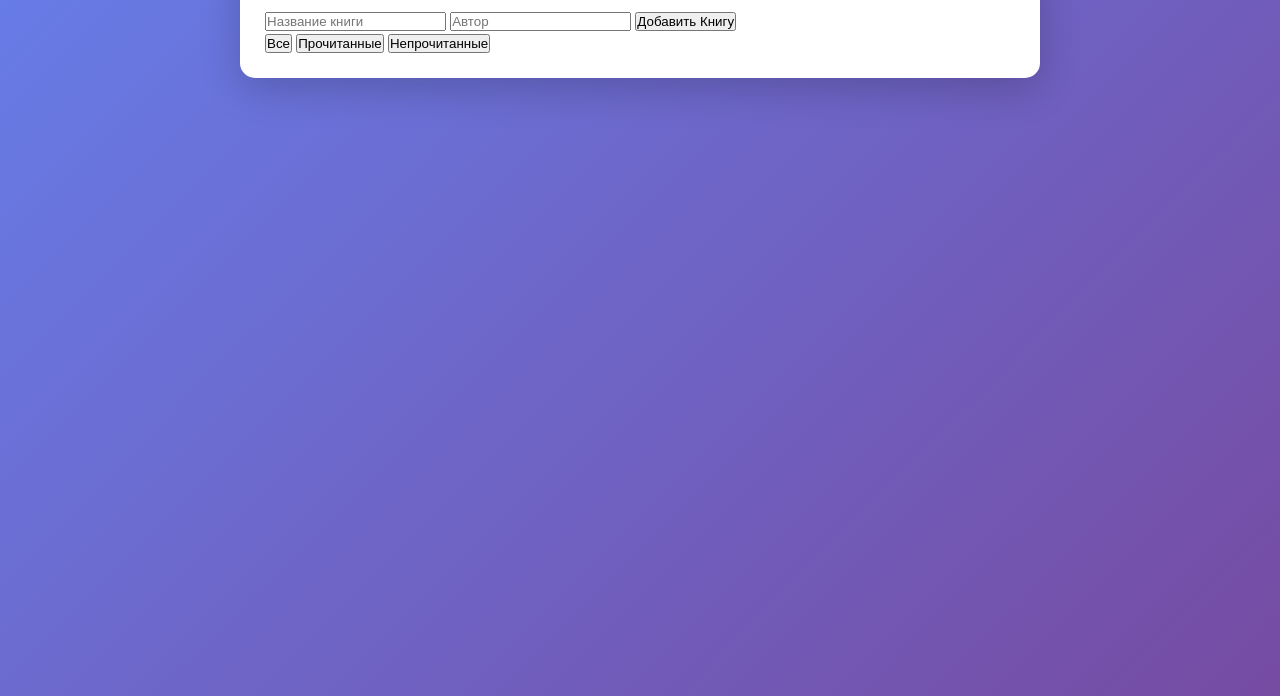
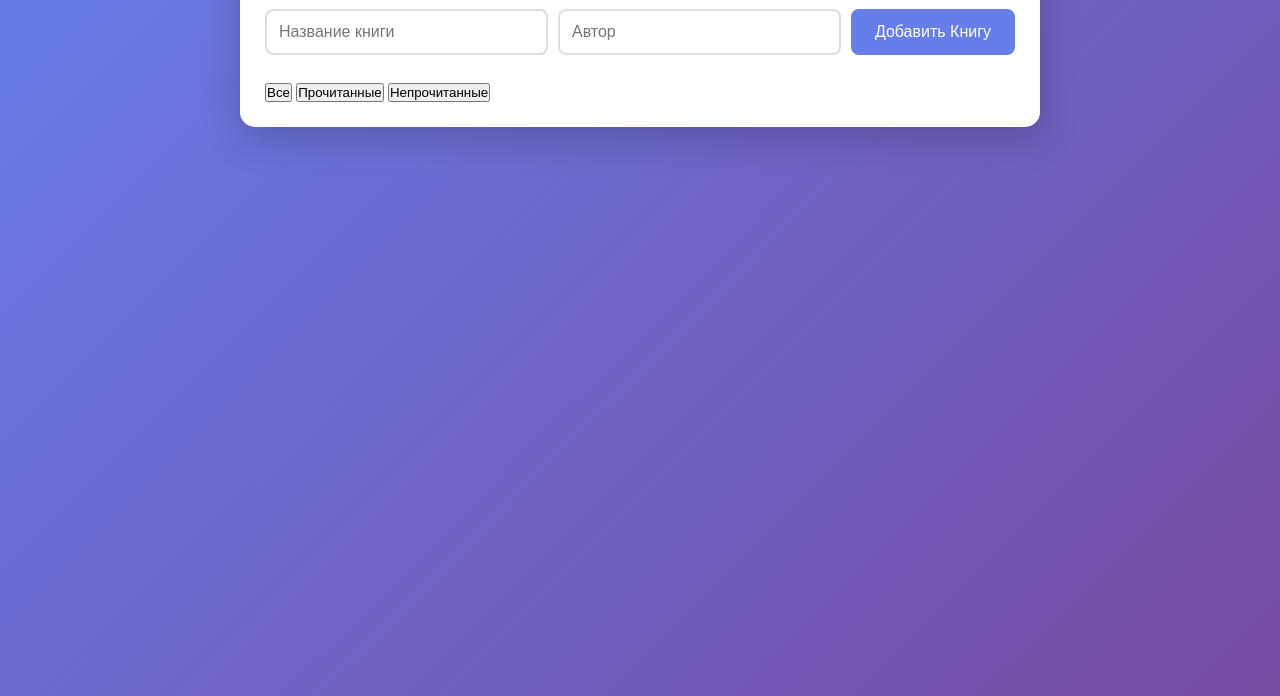
Before and after one commit to Lev-Beltsev/Book-List, a plain HTML site: page index.html in a window 1280 px wide. Shown: the part 104-800 px from the top of the page. Drawn offline with Linux system fonts and the light colour scheme.

Commit message:
Стили

```diff
--- a/style/style.css
+++ b/style/style.css
@@ -25,3 +25,27 @@ h1 {
     color: #333;
     margin-bottom: 25px;
 }
+
+.add-book-form {
+    display: flex;
+    gap: 10px;
+    margin-bottom: 25px;
+}
+
+.add-book-form input {
+    flex: 1;
+    padding: 12px;
+    border: 2px solid #ddd;
+    font-size: 16px;
+    border-radius: 8px;
+}
+
+.add-book-form button {
+    padding: 12px 24px;
+    background: #667eea;
+    color: white;
+    border: none;
+    border-radius: 8px;
+    cursor: pointer;
+    font-size: 16px;
+}
```
